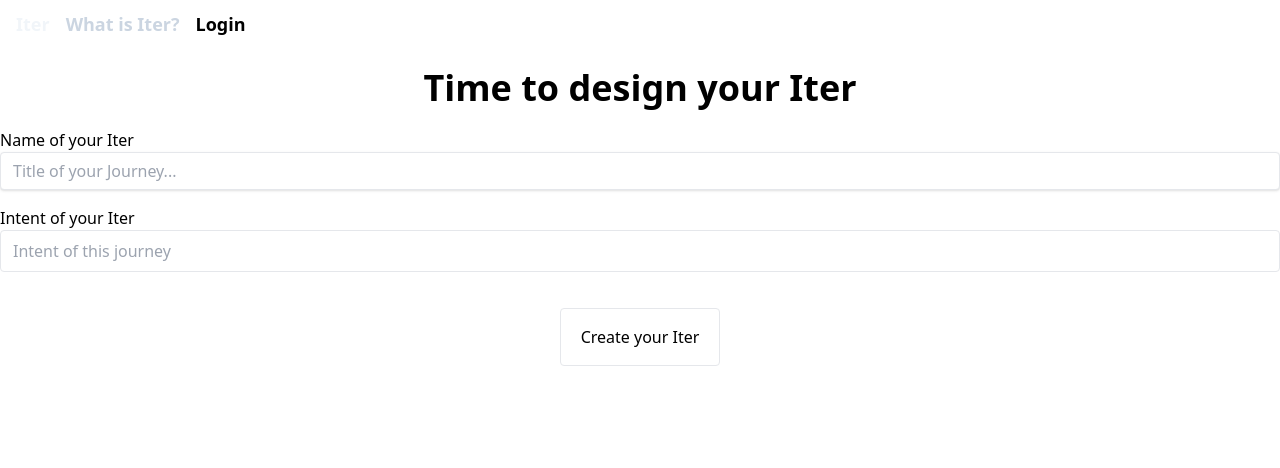
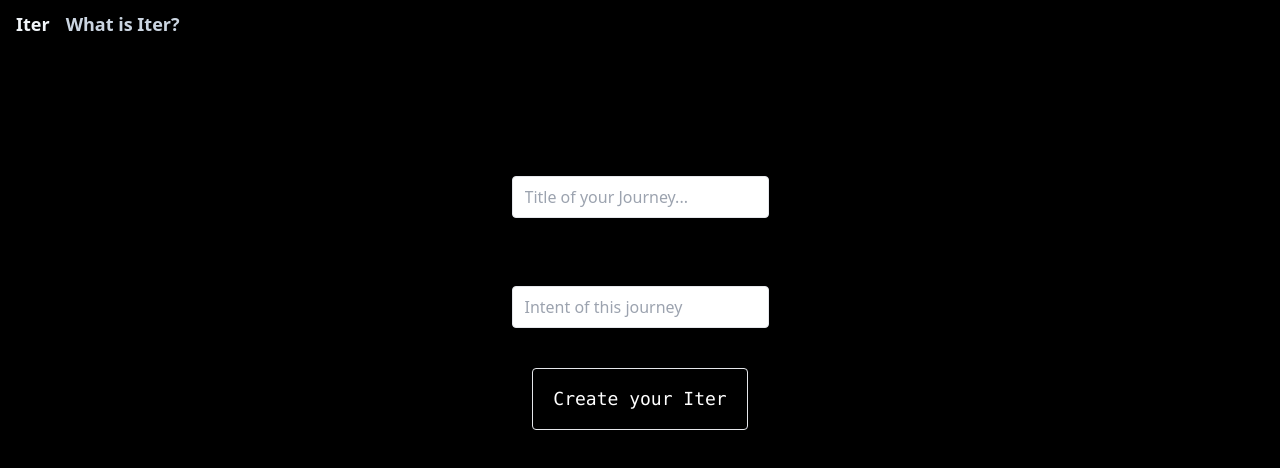
Before and after one commit to Life75/Iter, a Vue app in the folder Iter/: page /createIter in a window 1280 px wide. Shown: the top 468 px of the page. Built offline with nearby package versions, Linux system fonts and the light colour scheme.

Commit message:
Updating Look and feel of UI

```diff
--- a/Iter/index.html
+++ b/Iter/index.html
@@ -1,6 +1,11 @@
 <!DOCTYPE html>
 <html lang="en">
-  <head>
+  <head >
+    <style>
+      body {
+        background-color: black
+      }
+    </style>
     <meta charset="UTF-8" />
     <link rel="icon" href="/favicon.ico" />
     <meta name="viewport" content="width=device-width, initial-scale=1.0" />
--- a/Iter/src/App.vue
+++ b/Iter/src/App.vue
@@ -4,10 +4,10 @@
 </script>
 
 <template>
-  <div>
+  <div class="">
     <div id="nav">
       <nav
-        class="bg-white border-gray-200 px-2 sm:px-4 py-2.5 dark:bg-cyan-900 mix-blend-normal "
+        class="bg-black border-gray-200 px-2 sm:px-4 py-2.5 dark:bg-orange-500 mix-blend-normal "
       >
         <div class="container flex flex-row">
           <a
@@ -21,7 +21,7 @@
             "
           >
 
-            <router-link class="hover:text-cyan-500 text-lg font-semibold text-slate-100 dark:text-white text-center" to="/">Iter</router-link>
+            <router-link class="hover:text-orange-500 text-lg font-semibold text-slate-100 dark:text-white text-center" to="/">Iter</router-link>
             <router-link
               class="
                 text-slate-300 text-center
@@ -29,7 +29,7 @@
                 px-4
                 py-2.5
                 dark:text-white
-                hover:text-cyan-500
+                hover:text-orange-500
               "
               to="/About"
               >What is Iter?</router-link
@@ -45,4 +45,8 @@
 </template>
 
 <style>
+
+body {
+  color:black
+}
 </style>
--- a/Iter/src/components/CreateIter.vue
+++ b/Iter/src/components/CreateIter.vue
@@ -1,44 +1,45 @@
 <template>
-  <div id="createIter">
-    <h1 class="text-4xl text-center font-semibold py-5">
-      Time to design your Iter
-    </h1>
-    <label class="" for="fname">Name of your Iter</label>
+  <div id="createIter" class=" ">
+    <h1 class="text-4xl text-center font-semibold py-5 dark:text-white">Time to design your Iter</h1>
+    <span class>
+      <label
+        v-if="!magic_flag"
+        class="labelStyling"
+        for="nameOfIter"
+      >Name of your Iter</label>
+      <label
+        v-if="magic_flag"
+        class="flex justify-center text-orange-500 text-lg font-semibold dark:text-orange-500"
+        for="nameOfIter"
+      >Name of your Iter</label>
+      <span class="centerInput">
         <input
-      class="
-        shadow
-        appearance-none
-        border
-        rounded
-        w-full
-        py-2
-        px-3
-        text-gray-700
-        leading-tight
-        focus:outline-none focus:shadow-outline
-      "
+          class="border rounded w-26 py-2 px-3 text-gray-700 flex self-center focus:outline-none focus:shadow-outline"
           id="username"
           type="text"
+          @focus="magic_flag = true"
           placeholder="Title of your Journey..."
           v-model="title"
         />
-    <div class="my-4">
-      <label class="my-4" for="intent">Intent of your Iter</label>
+      </span>
+    </span>
+    <div class="">
+      <label class="labelStyling" for="intent">Intent of this Iter</label>
+      <span class="centerInput">
         <input
-        class=" border rounded w-full py-2 px-3"
+          class="border rounded w-26 py-2 px-3 text-gray-700 flex self-center focus:outline-none focus:shadow-outline"
           type="text"
           placeholder="Intent of this journey "
         />
+      </span>
     </div>
 
     <div class="flex justify-center">
       <button
-        class="border rounded px-5 py-4 my-5 hover:bg-orange-500"
+        class="  text-white text-lg font-mono border rounded px-5 py-4 my-5 hover:bg-orange-500"
         type="button"
         @click="onSave()"
-      >
-        Create your Iter
-      </button>
+      >Create your Iter</button>
     </div>
   </div>
 </template>
@@ -48,6 +49,7 @@
 
 const title = ref("");
 const description = ref("");
+const magic_flag = false;
 
 function onSave() {
   console.log(title.value);
@@ -57,4 +59,11 @@
 </script>
 
 <style scoped>
+.centerInput {
+  @apply flex flex-col justify-center my-5;
+}
+
+.labelStyling {
+  @apply flex justify-center text-lg font-semibold dark:text-white
+}
 </style>
```
Lines whose indentation alone changed are shown as unchanged.
